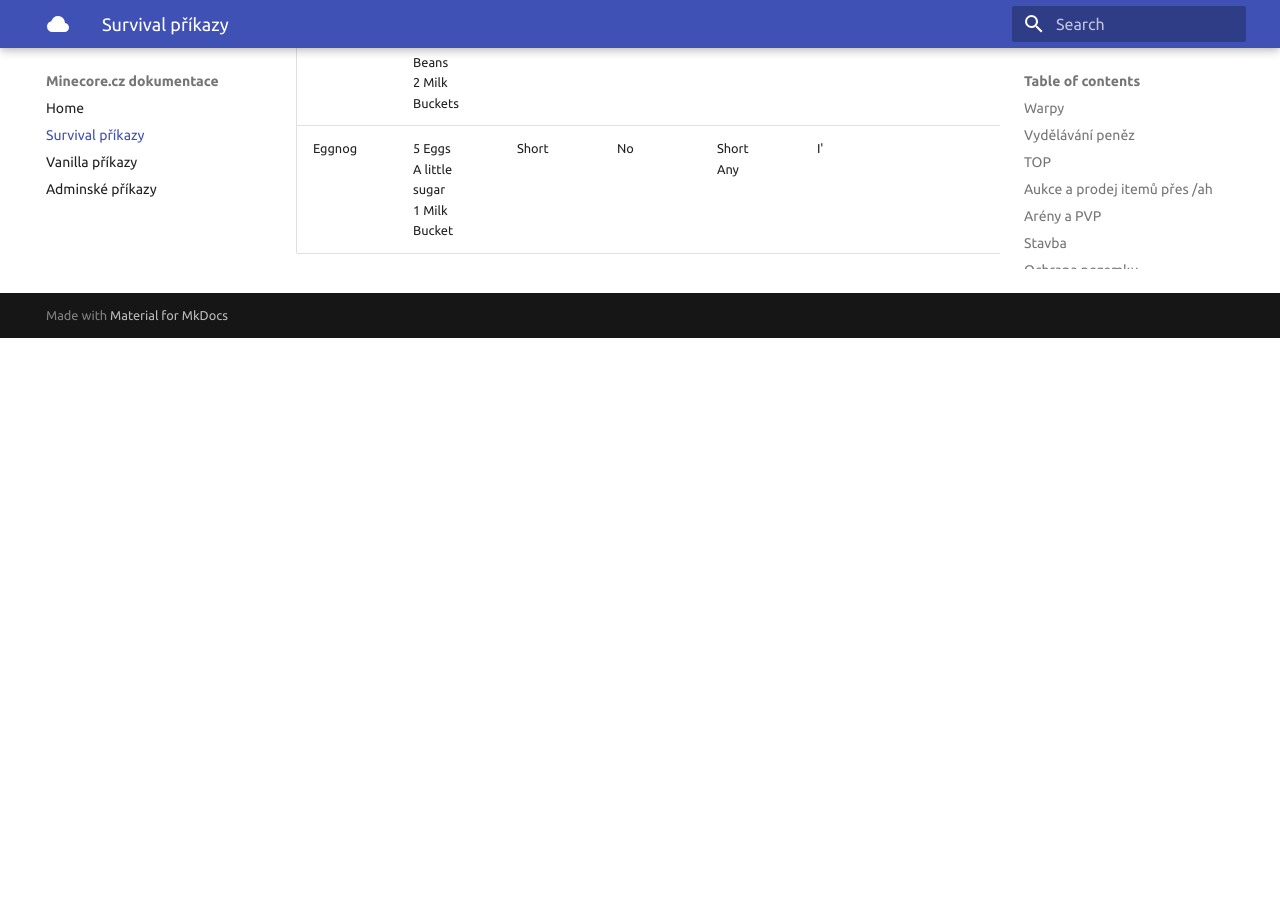
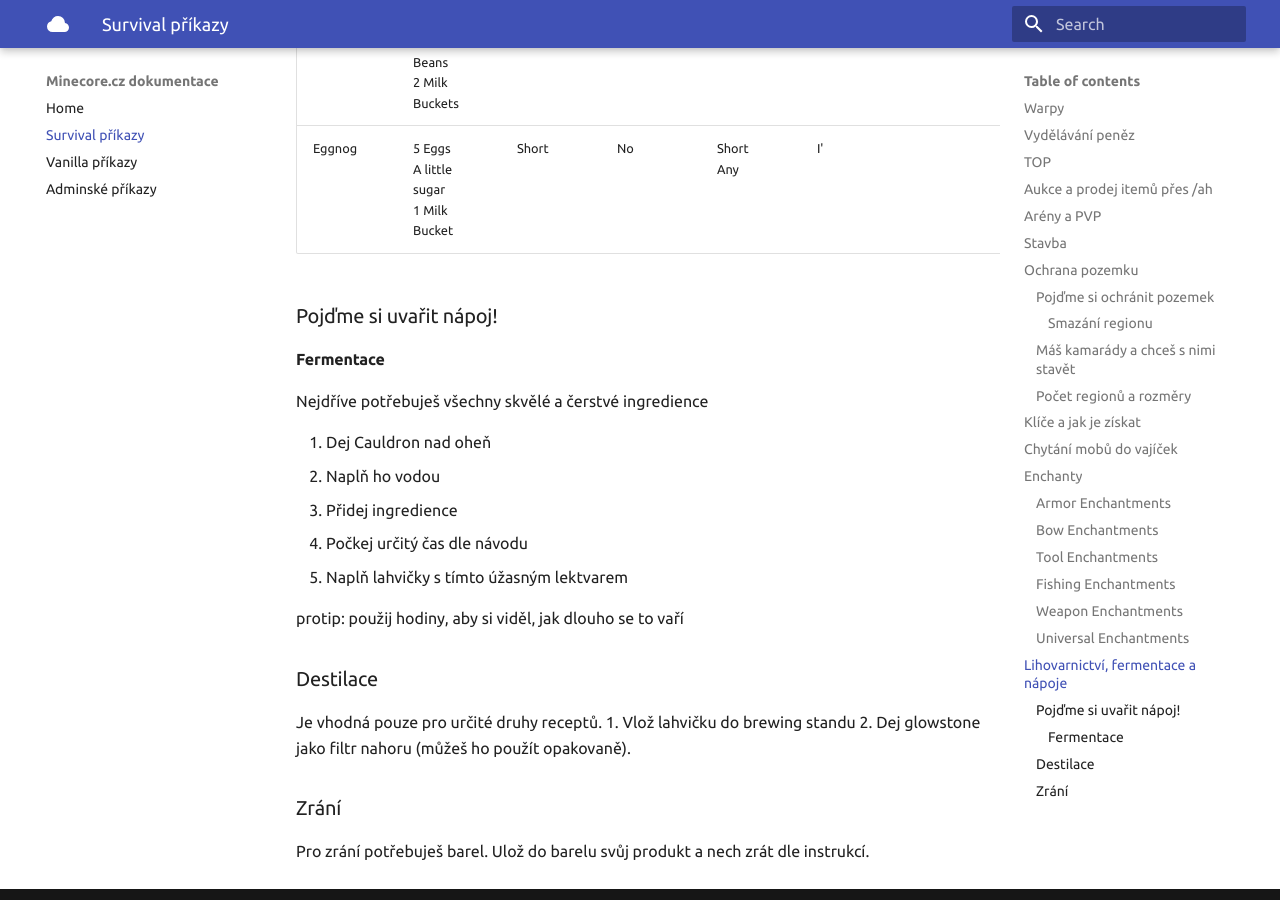
Before and after one commit to Ownercz/minecore-docs, an MkDocs documentation site: the page built from docs/survival.md, in a window 1280 px wide and 900 px high, scrolled down 12480 px. Built offline with MkDocs 1.6.1 and Material for MkDocs 9.7.7, drawn with Linux system fonts in a browser that asks for light colours; before the commit the page ends 12818 px from its top, so only the background shows below that.

Commit message:
Update survival.md

```diff
--- a/docs/survival.md
+++ b/docs/survival.md
@@ -251,3 +251,28 @@ Curse of Fragility | Prevents item from being grindstoned or anviled. | All Item
 | Potato Soup  | 5 Potatoes<br>Some Grass   | Short           | No  | No                     |      | +  |
 | Coffee       | Lots of Cocoa Beans<br>2 Milk Buckets | Short | No | No                     |      | ++ |
 | Eggnog      | 5 Eggs<br>A little sugar<br>1 Milk Bucket | Short | No | Short<br>Any          | I'   |    |
+
+### Pojďme si uvařit nápoj!
+
+#### Fermentace
+
+Nejdříve potřebuješ všechny skvělé a čerstvé ingredience
+
+1. Dej Cauldron nad oheň
+2. Naplň ho vodou
+3. Přidej ingredience
+4. Počkej určitý čas dle návodu
+5. Naplň lahvičky s tímto úžasným lektvarem
+
+
+protip: použij hodiny, aby si viděl, jak dlouho se to vaří
+
+### Destilace
+Je vhodná pouze pro určité druhy receptů.
+1. Vlož lahvičku do brewing standu
+2. Dej glowstone jako filtr nahoru (můžeš ho použít opakovaně).
+
+
+### Zrání
+
+Pro zrání potřebuješ barel. Ulož do barelu svůj produkt a nech zrát dle instrukcí.
```
